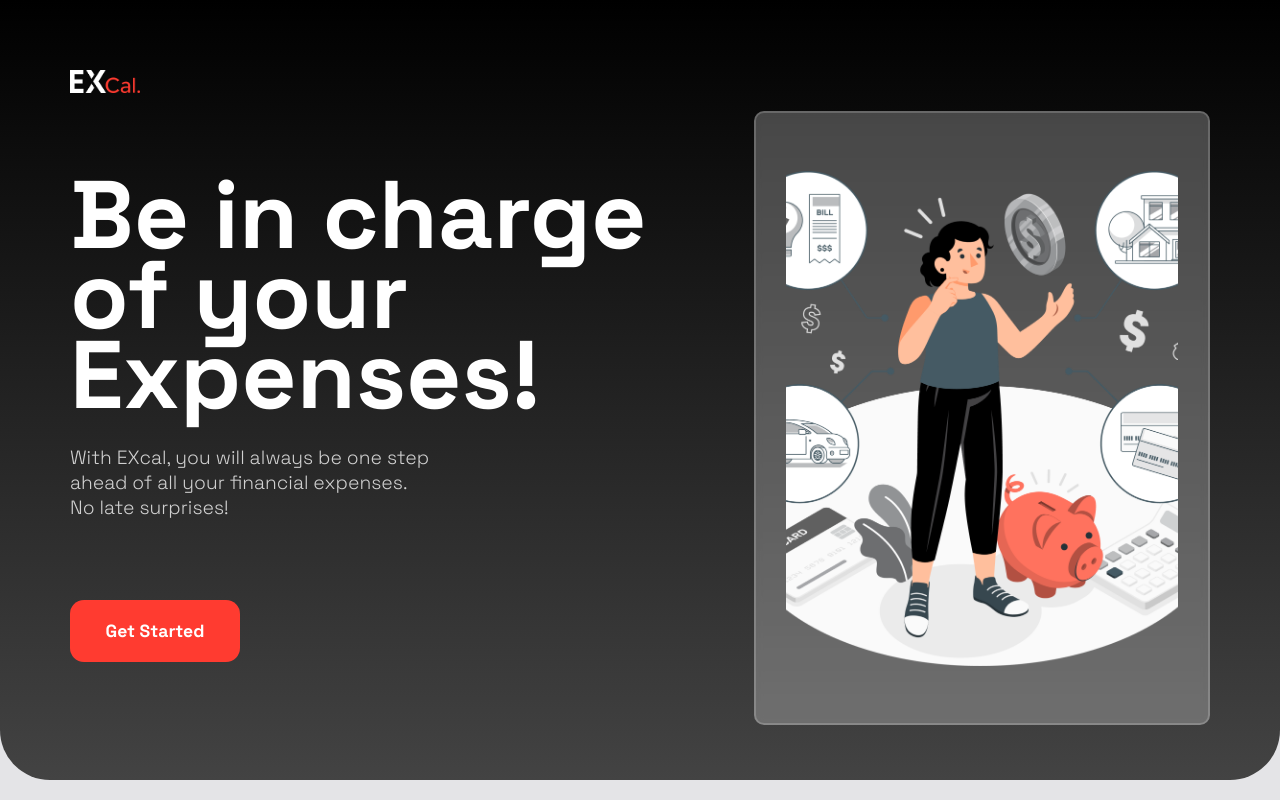
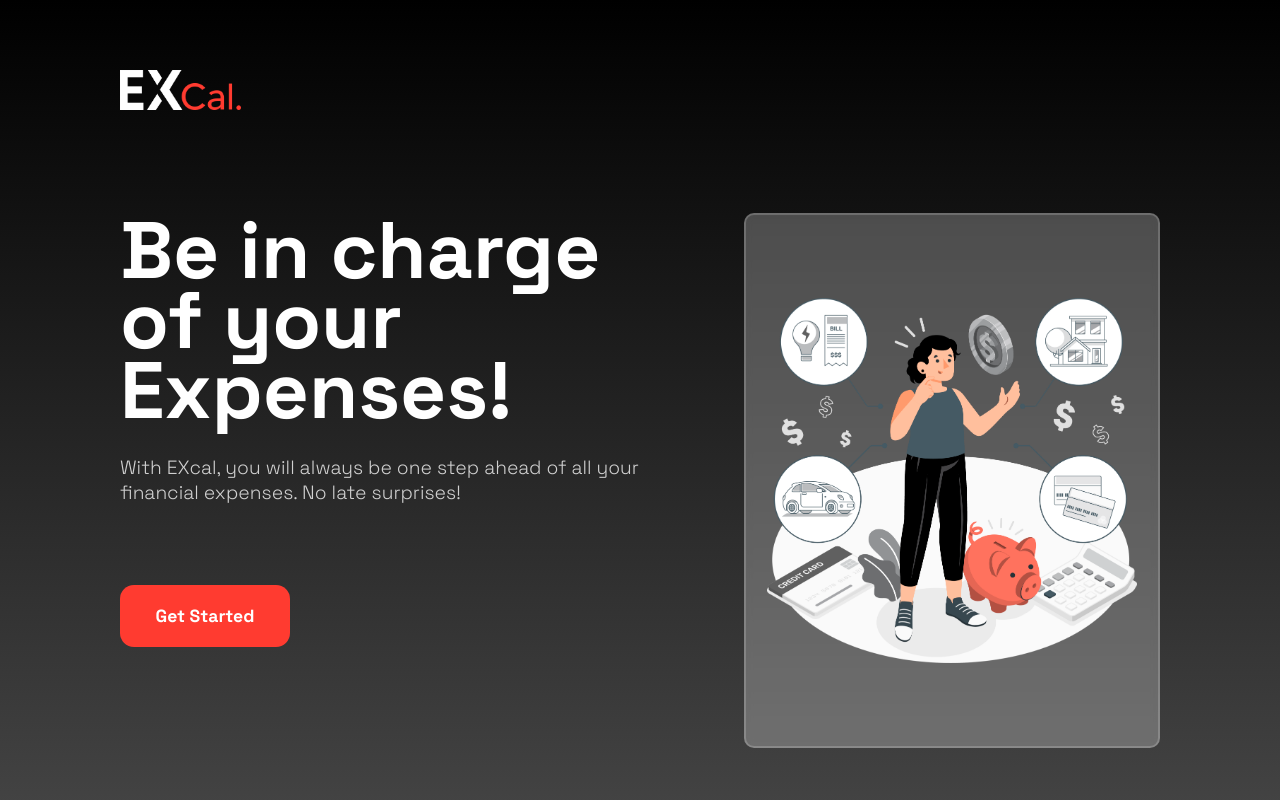
Before and after one commit to vibe-coder/expenses-calculator-main, a React (Create React App) app in the folder expenses-calculator/: page / in a window 1280 px wide. Shown: the top 800 px of the page. Built offline with nearby package versions, Linux system fonts and the light colour scheme.

Commit message:
Adjusting hero section

```diff
--- a/expenses-calculator/src/components/Container.jsx
+++ b/expenses-calculator/src/components/Container.jsx
@@ -24,10 +24,11 @@ function Container() {
         <nav>
           <img className='logo' src={logo} alt='logo'/>
         </nav>
+
         <main className='main'>
           <div className='left-section'>
             <h1>Be in charge <br/> of your <br/> Expenses!</h1>
-            <p>With EXcal, you will always be one step <br/> ahead of all your financial expenses. <br/> No late surprises!</p>
+            <p>With EXcal, you will always be one step ahead of all your financial expenses. No late surprises!</p>
             <div className='button-wrapper'>
               <button onMouseUp={handleClick}>Get Started</button>
             </div>
@@ -40,12 +41,6 @@ function Container() {
           </div>
         </main>
       </div>
-
-        {/* Sub-Hero Section */}
-
-      {/* <div className='sub-hero-section'>
-        <img className='sub-image' src={savings1} alt='sub-img' />
-      </div> */}
 
       <div className='description-wrapper'>
         <div className='description-left'>
--- a/expenses-calculator/src/components/styles/Container.scss
+++ b/expenses-calculator/src/components/styles/Container.scss
@@ -12,18 +12,18 @@
       background: linear-gradient(to top, #434343, #000000); /* W3C, IE 10+/ Edge, Firefox 16+, Chrome 26+, Opera 12+, Safari 7+ */
       color: #f9fafb;
       height: 80vh;
-      border-bottom-left-radius: 30px;
-      border-bottom-right-radius: 30px;
+      // border-bottom-left-radius: 30px;
+      // border-bottom-right-radius: 30px;
       padding: 20px 20px;
 
       nav{
+        margin-bottom: 30px;
         .logo{
-          width: 70px;
+          height: 40px;
         }
       }
-
       main{
-        height: 100%;
+        height: 90%;
         display: flex;
         flex-direction: column;
         justify-content: center;
@@ -143,55 +143,64 @@
 @media (min-width: 768px) {
   .component-container{
     .hero-section{
-      padding: 70px 70px;
-      border-bottom-left-radius: 50px;
-      border-bottom-right-radius: 50px;
+      padding: 70px 120px;
+      height: 83vh;
+      // border-bottom-left-radius: 50px;
+      // border-bottom-right-radius: 50px;
       margin: 0;
       margin-bottom: 40px;
+
+      nav{
+        margin-bottom: 100px;
+        .logo{
+          height: 40px;
+        }
+      }
       .main{
         display: flex;
         justify-content: space-between;
         flex-direction: row;
+        height: 80%;
 
         .left-section{
-          // background-color: green;
           flex: 1.5;
           display: flex;
           flex-direction: column;
-          justify-content: center;
+          justify-content: flex-start;
 
           h1{
-            line-height: 65px;
+            line-height: 70px;
             margin: 0;
             margin-bottom: 30px;
-            font-size: 6rem;
-            line-height: 80px;
+            font-size: 5rem;
+
           }
 
           p{
             font-size: 1.2rem;
+            width: 600px;
           }
 
           .button-wrapper{
             justify-content: flex-start;
           }
         }
-
         .right-section{
-          // background-color: blue;
           flex: 1;
           display: flex;
           align-items: center;
+          height: 100%;
+          justify-content: flex-end;
 
 
           .hero-image-wrapper{
             margin: 0;
-            height:550px;
+            height:100%;
             width: 100%;
-            padding: 30px 30px;
+
           }
           .hero-image{
-            height: 90%;
+            width: 90%;
             object-fit: cover;
             object-position: center;
             // width: 90%;
```
